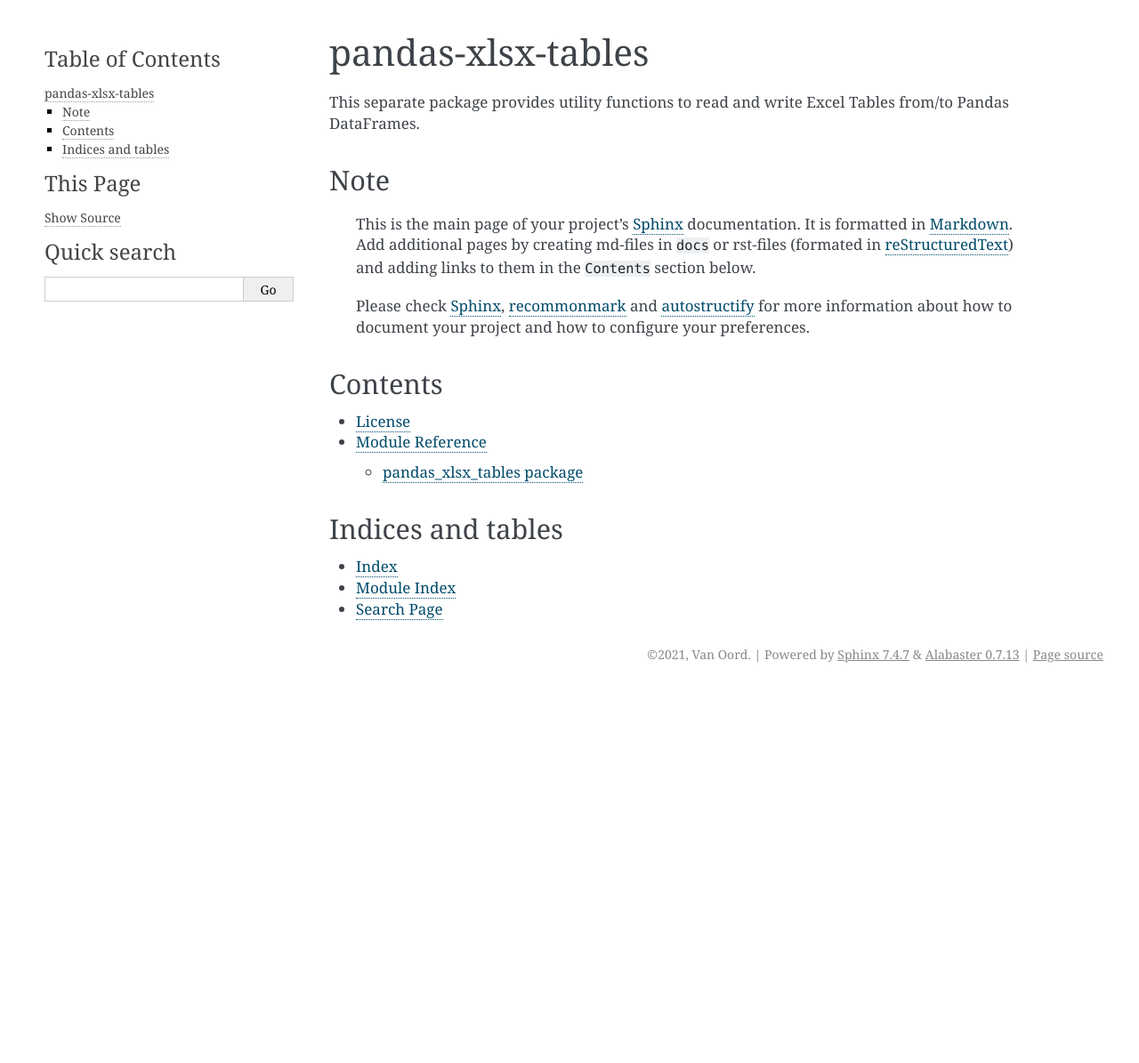
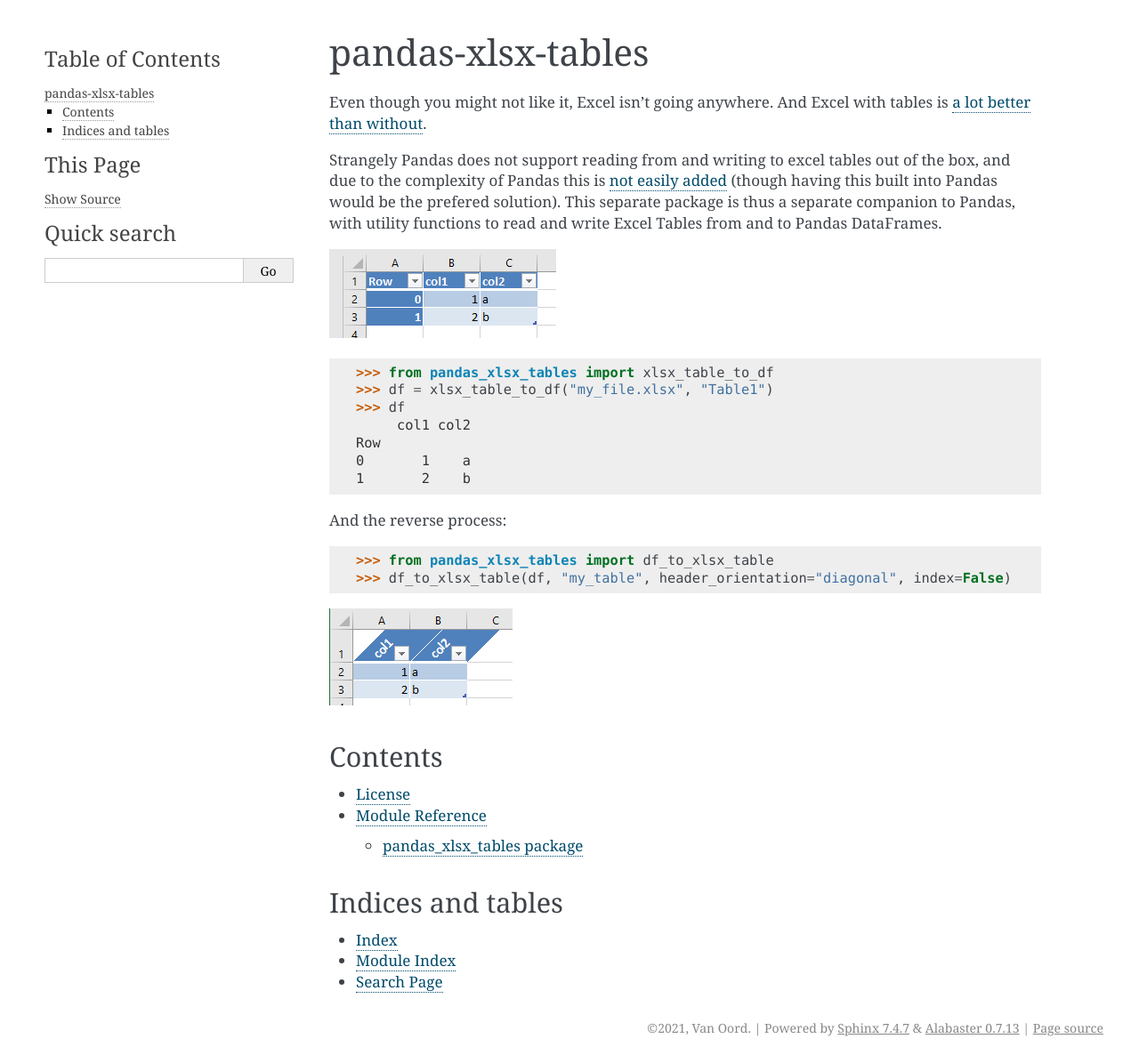
Before and after one commit to VanOord/pandas-xlsx-tables, a Sphinx documentation site: the page built from docs/index.md, in a window 1280 px wide. Shown: the whole page at 89% size. Built offline with Sphinx 7.4.7, drawn with Linux system fonts in a browser that asks for light colours; before the commit the page ends 900 px from its top, so only the background shows below that.

````diff
--- a/docs/conf.py
+++ b/docs/conf.py
@@ -8,8 +8,8 @@
 # serve to show the default.
 
 import os
+import shutil
 import sys
-import shutil
 
 # -- Path setup --------------------------------------------------------------
 
--- a/docs/index.md
+++ b/docs/index.md
@@ -1,17 +1,28 @@
 # pandas-xlsx-tables
 
- This separate package provides utility functions to read and write Excel Tables from/to Pandas DataFrames.
+ Even though you might not like it, Excel isn't going anywhere. And Excel with tables is [a lot better than without](https://www.ecosia.org/search?q=advantages+of+excel+tables).
 
+Strangely Pandas does not support reading from and writing to excel tables out of the box, and due to the complexity of Pandas this is [not easily added](https://github.com/pandas-dev/pandas/issues/24862) (though having this built into Pandas would be the prefered solution). This separate package is thus a separate companion to Pandas, with utility functions to read and write Excel Tables from and to Pandas DataFrames.
 
-## Note
+!["Excel screenshot](https://raw.githubusercontent.com/VanOord/pandas-xlsx-tables/master/docs/_static/xlsx_table.png)
 
-> This is the main page of your project's [Sphinx] documentation. It is
-> formatted in [Markdown]. Add additional pages by creating md-files in
-> `docs` or rst-files (formated in [reStructuredText]) and adding links to
-> them in the `Contents` section below.
->
-> Please check [Sphinx], [recommonmark] and [autostructify] for more information
-> about how to document your project and how to configure your preferences.
+```python
+>>> from pandas_xlsx_tables import xlsx_table_to_df
+>>> df = xlsx_table_to_df("my_file.xlsx", "Table1")
+>>> df
+     col1 col2
+Row
+0       1    a
+1       2    b
+```
+And the reverse process:
+
+```python
+>>> from pandas_xlsx_tables import df_to_xlsx_table
+>>> df_to_xlsx_table(df, "my_table", header_orientation="diagonal", index=False)
+```
+
+!["Excel screenshot](https://raw.githubusercontent.com/VanOord/pandas-xlsx-tables/master/docs/_static/xlsx_table_2.png)
 
 
 ## Contents
@@ -30,9 +41,3 @@
 * :ref:`modindex`
 * :ref:`search`
 ```
-
-[Sphinx]: http://www.sphinx-doc.org/
-[Markdown]: https://daringfireball.net/projects/markdown/
-[reStructuredText]: http://www.sphinx-doc.org/en/master/usage/restructuredtext/basics.html
-[recommonmark]: https://recommonmark.readthedocs.io/en/latest
-[autostructify]: https://recommonmark.readthedocs.io/en/latest/auto_structify.html
--- a/setup.cfg
+++ b/setup.cfg
@@ -13,7 +13,7 @@ long_description_content_type = text/markdown; charset=UTF-8; variant=GFM
 url = https://github.com/VanOord/pandas-xlsx-tables
 # Add here related links, for example:
 project_urls =
-    Documentation = https://github.com/VanOord/pandas-xlsx-tables
+    Documentation = https://pandas-xlsx-tables.readthedocs.io/en/latest/
     Source = https://github.com/VanOord/pandas-xlsx-tables
     Changelog = https://github.com/VanOord/pandas-xlsx-tables/blob/master/CHANGELOG.md
     Tracker = https://github.com/VanOord/pandas-xlsx-tables/issues
````
Also changed, not shown: AUTHORS.md (+1 -0 lines), CHANGELOG.md (+5 -0 lines).
